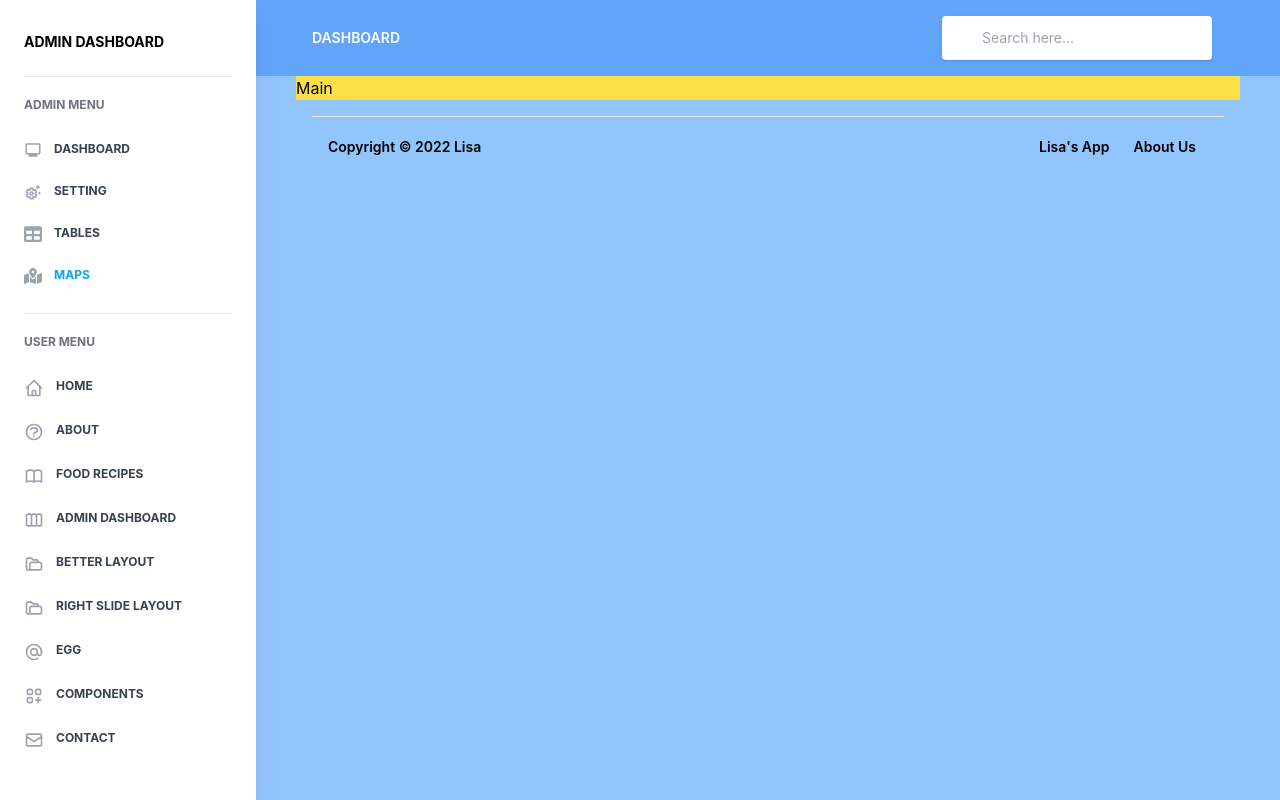
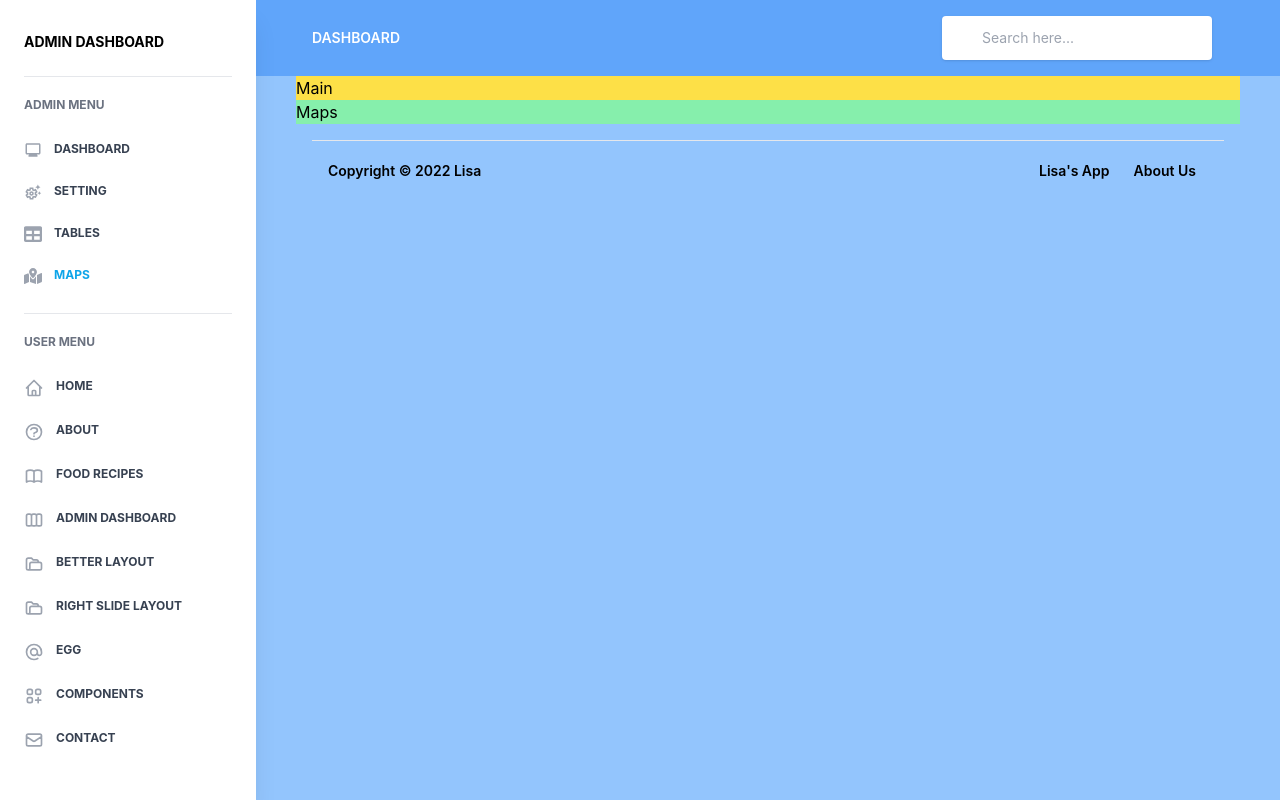
Before and after one commit to ellesis/tailwind-react, a React (Create React App) app: page /admin/maps in a window 1280 px wide. Built offline with nearby package versions, Linux system fonts and the light colour scheme.

Commit message:
Add views on the AdminLayout

```diff
--- a/src/components/navbars/AdminNavbar.js
+++ b/src/components/navbars/AdminNavbar.js
@@ -23,7 +23,7 @@ export default function AdminNavbar() {
               <input
                 type="text"
                 placeholder="Search here..."
-                className="border-0 px-3 py-3 placeholder-blueGray-300 text-blueGray-600 relative bg-white bg-white rounded text-sm shadow outline-none focus:outline-none focus:ring w-full pl-10"
+                className="border-0 px-3 py-3 placeholder-blueGray-300 text-blueGray-600 relative bg-white rounded text-sm shadow outline-none focus:outline-none focus:ring w-full pl-10"
               />
             </div>
           </form>
--- a/src/layouts/LayoutAdmin.js
+++ b/src/layouts/LayoutAdmin.js
@@ -8,7 +8,9 @@ import FooterAdmin from '../components/footers/FooterAdmin'
 
 // views
 import Dashboard from '../pages/admin/Dashboard'
+import Setting from '../pages/admin/Setting'
 import Tables from '../pages/admin/Tables'
+import Maps from '../pages/admin/Maps'
 
 export default function LayoutAdmin() {
   return (
@@ -25,7 +27,9 @@ export default function LayoutAdmin() {
               <div className="h-1/2 bg-yellow-300">Main</div>
               <Routes>
                 <Route path="dashboard" element={<Dashboard />} />
+                <Route path="setting" element={<Setting />} />
                 <Route path="tables" element={<Tables />} />
+                <Route path="maps" element={<Maps />} />
               </Routes>
             </div>
             <FooterAdmin />
--- /dev/null
+++ b/src/pages/admin/Maps.js
@@ -0,0 +1,5 @@
+import React from 'react'
+
+export default function Maps() {
+  return <div className="h-1/2 bg-green-300">Maps</div>
+}
--- /dev/null
+++ b/src/pages/admin/Setting.js
@@ -0,0 +1,5 @@
+import React from 'react'
+
+export default function Setting() {
+  return <div className="h-1/2 bg-green-300">Setting</div>
+}
```
